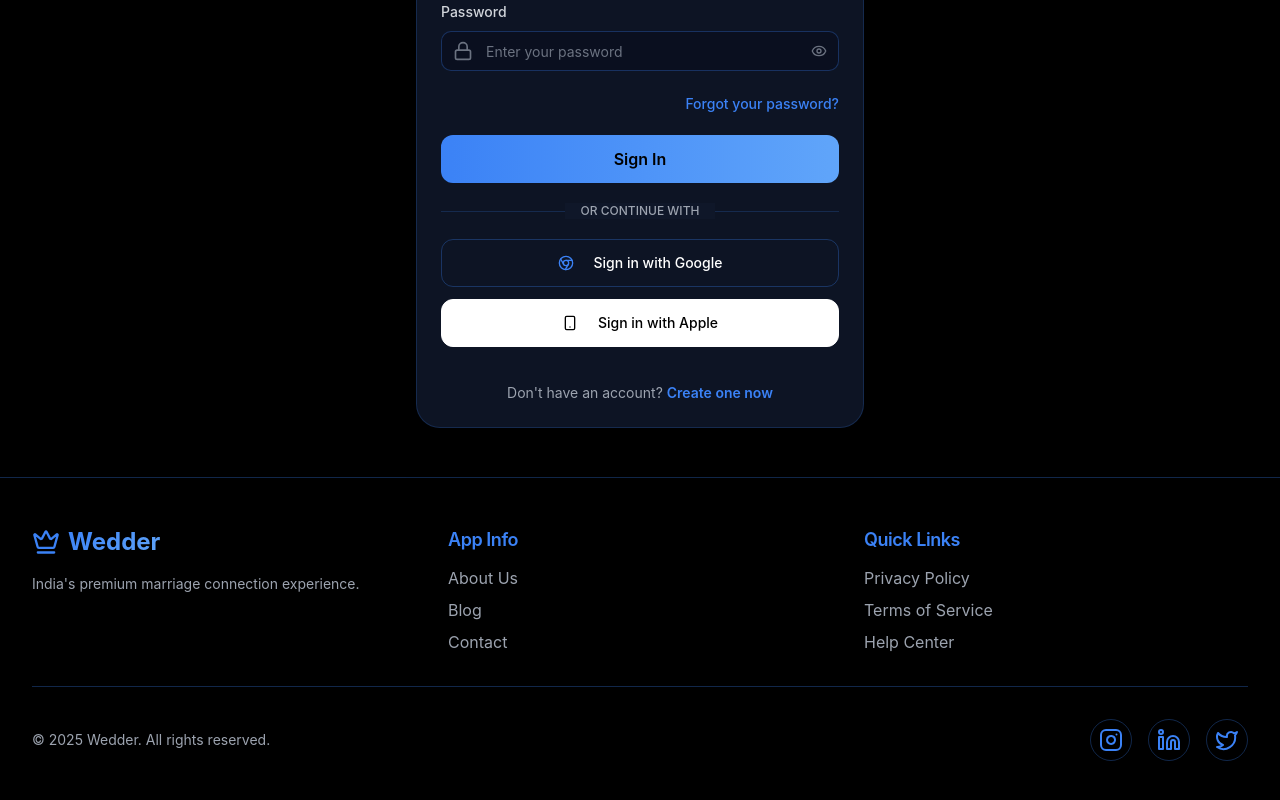
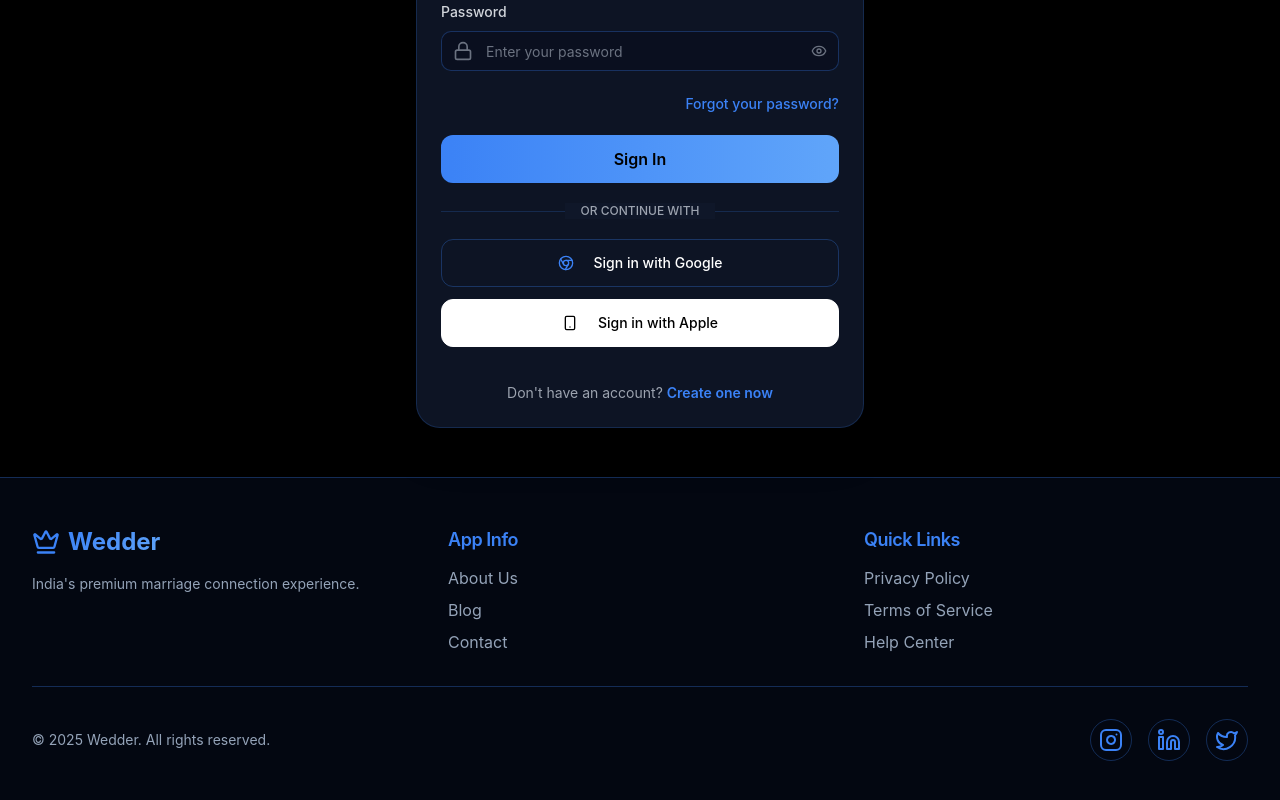
Before and after one commit to raaj880/dream-wedding-destination, a React (Vite) app: page /auth in a window 1280 px wide. Shown: the part 404-1204 px from the top of the page. Built offline with nearby package versions, Linux system fonts and the light colour scheme.

Commit message:
Change header and footer color to dark blue
Updated header and footer colors to match the dark blue theme.

```diff
--- a/src/components/landing/Footer.tsx
+++ b/src/components/landing/Footer.tsx
@@ -11,7 +11,7 @@ const Footer = () => {
   ];
 
   return (
-    <footer className="bg-black text-white py-12 border-t border-card-gold/30">
+    <footer className="bg-background text-foreground py-12 border-t border-primary/30">
       <div className="container mx-auto px-4 sm:px-6 lg:px-8">
         <div className="grid grid-cols-1 md:grid-cols-3 gap-8 mb-8">
           <div>
@@ -19,30 +19,30 @@ const Footer = () => {
               <Crown className="text-card-gold h-7 w-7" />
               <span className="font-display font-bold text-2xl text-gradient">Wedder</span>
             </Link>
-            <p className="text-sm text-gray-400">India's premium marriage connection experience.</p>
+            <p className="text-sm text-muted-foreground">India's premium marriage connection experience.</p>
           </div>
 
           <div>
             <h5 className="text-lg font-semibold text-card-gold mb-3">App Info</h5>
             <ul className="space-y-2">
-              <li><Link to="/about" className="text-gray-400 hover:text-card-gold transition-colors">About Us</Link></li>
-              <li><Link to="/blog" className="text-gray-400 hover:text-card-gold transition-colors">Blog</Link></li>
-              <li><Link to="/contact" className="text-gray-400 hover:text-card-gold transition-colors">Contact</Link></li>
+              <li><Link to="/about" className="text-muted-foreground hover:text-card-gold transition-colors">About Us</Link></li>
+              <li><Link to="/blog" className="text-muted-foreground hover:text-card-gold transition-colors">Blog</Link></li>
+              <li><Link to="/contact" className="text-muted-foreground hover:text-card-gold transition-colors">Contact</Link></li>
             </ul>
           </div>
 
           <div>
             <h5 className="text-lg font-semibold text-card-gold mb-3">Quick Links</h5>
             <ul className="space-y-2">
-              <li><Link to="/privacy" className="text-gray-400 hover:text-card-gold transition-colors">Privacy Policy</Link></li>
-              <li><Link to="/terms" className="text-gray-400 hover:text-card-gold transition-colors">Terms of Service</Link></li>
-              <li><Link to="/help" className="text-gray-400 hover:text-card-gold transition-colors">Help Center</Link></li>
+              <li><Link to="/privacy" className="text-muted-foreground hover:text-card-gold transition-colors">Privacy Policy</Link></li>
+              <li><Link to="/terms" className="text-muted-foreground hover:text-card-gold transition-colors">Terms of Service</Link></li>
+              <li><Link to="/help" className="text-muted-foreground hover:text-card-gold transition-colors">Help Center</Link></li>
             </ul>
           </div>
         </div>
 
-        <div className="border-t border-card-gold/30 pt-8 flex flex-col md:flex-row justify-between items-center">
-          <p className="text-sm text-gray-400 mb-4 md:mb-0">&copy; {new Date().getFullYear()} Wedder. All rights reserved.</p>
+        <div className="border-t border-primary/30 pt-8 flex flex-col md:flex-row justify-between items-center">
+          <p className="text-sm text-muted-foreground mb-4 md:mb-0">&copy; {new Date().getFullYear()} Wedder. All rights reserved.</p>
           <div className="flex space-x-4">
             {socialLinks.map((link, index) => (
               <a key={index} href={link.href} target="_blank" rel="noopener noreferrer" className="hover:opacity-75 transition-opacity p-2 rounded-full hover:bg-card-gold/10 border border-card-gold/30">
--- a/src/components/navigation/DesktopNav.tsx
+++ b/src/components/navigation/DesktopNav.tsx
@@ -1,4 +1,3 @@
-
 import React from 'react';
 import { Link, useLocation } from 'react-router-dom';
 import { Home, LayoutDashboard, Sparkles, MessageCircle, User } from 'lucide-react';
@@ -55,7 +54,7 @@ const DesktopNav = () => {
               "flex items-center space-x-2 px-4 py-2 rounded-lg transition-all duration-200",
               "hover:bg-card-gold/20 text-sm font-medium",
               isActive
-                ? "bg-card-gold text-black font-semibold"
+                ? "bg-card-gold text-primary-foreground font-semibold"
                 : "text-card-gold hover:text-white"
             )}
           >
--- a/src/components/navigation/MobileBottomNav.tsx
+++ b/src/components/navigation/MobileBottomNav.tsx
@@ -59,7 +59,7 @@ const MobileBottomNav = () => {
   };
 
   return (
-    <nav className="md:hidden fixed bottom-0 left-0 right-0 bg-card-charcoal border-t border-card-gold/30 z-50 safe-area-pb backdrop-blur-sm">
+    <nav className="md:hidden fixed bottom-0 left-0 right-0 bg-background border-t border-primary/30 z-50 safe-area-pb backdrop-blur-sm">
       <div className="flex items-center justify-around py-2 px-2">
         {visibleItems.map((item) => {
           const Icon = item.icon;
@@ -73,14 +73,14 @@ const MobileBottomNav = () => {
                 "flex items-center justify-center p-2 rounded-2xl transition-all duration-300 min-w-0 flex-1 mx-1",
                 "hover:bg-card-gold/10 active:scale-95",
                 isActive
-                  ? "text-black gold-gradient shadow-lg scale-105"
-                  : "text-card-gold hover:text-white bg-black/20 hover:bg-card-gold/20"
+                  ? "text-primary-foreground gold-gradient shadow-lg scale-105"
+                  : "text-card-gold hover:text-white bg-card/20 hover:bg-card-gold/20"
               )}
             >
               <Icon
                 className={cn(
                   "w-6 h-6 transition-all duration-300",
-                  isActive ? "text-black drop-shadow-sm" : "text-card-gold"
+                  isActive ? "text-primary-foreground drop-shadow-sm" : "text-card-gold"
                 )}
                 strokeWidth={isActive ? 2.25 : 1.75}
               />
--- a/src/components/swipe/SwipeEmptyState.tsx
+++ b/src/components/swipe/SwipeEmptyState.tsx
@@ -23,7 +23,7 @@ const SwipeEmptyState: React.FC<SwipeEmptyStateProps> = ({
   isRefreshing
 }) => {
   return (
-    <div className="min-h-screen bg-gray-50 flex flex-col">
+    <div className="min-h-screen bg-background flex flex-col">
       <SwipeHeader
         isFilterActive={isFilterActive}
         showStats={showStats}
@@ -37,22 +37,22 @@ const SwipeEmptyState: React.FC<SwipeEmptyStateProps> = ({
           <div className="text-6xl mb-6">
             {isFilterActive ? '🔍' : '🎯'}
           </div>
-          <h2 className="text-2xl font-bold text-deep-blue mb-4">
+          <h2 className="text-2xl font-bold text-foreground mb-4">
             {isFilterActive ? 'No matches found' : 'No more profiles to show'}
           </h2>
-          <p className="text-gray-600 mb-6">
+          <p className="text-muted-foreground mb-6">
             {isFilterActive
               ? `No profiles match your current filters. Try adjusting them to see more people.`
               : 'You\'ve seen all available profiles. Check back later for new members or adjust your filters!'
             }
           </p>
           {isFilterActive && totalCount > 0 && (
-            <p className="text-sm text-gray-500 mb-6">
+            <p className="text-sm text-muted-foreground mb-6">
               {totalCount} total profiles available
             </p>
           )}
           <div className="space-y-3">
-            <Button className="w-full bg-deep-blue text-white" asChild>
+            <Button className="w-full bg-primary text-primary-foreground" asChild>
               <Link to="/filter">
                 <Filter className="w-4 h-4 mr-2" />
                 {isFilterActive ? 'Adjust Filters' : 'Set Filters'}
--- a/src/components/swipe/SwipeErrorState.tsx
+++ b/src/components/swipe/SwipeErrorState.tsx
@@ -21,7 +21,7 @@ const SwipeErrorState: React.FC<SwipeErrorStateProps> = ({
   isRefreshing
 }) => {
   return (
-    <div className="min-h-screen bg-gray-50 flex flex-col">
+    <div className="min-h-screen bg-background flex flex-col">
       <SwipeHeader
         isFilterActive={isFilterActive}
         showStats={showStats}
@@ -33,11 +33,11 @@ const SwipeErrorState: React.FC<SwipeErrorStateProps> = ({
       <div className="flex-1 flex items-center justify-center p-8">
         <div className="text-center max-w-md">
           <div className="text-6xl mb-6">⚠️</div>
-          <h2 className="text-2xl font-bold text-deep-blue mb-4">
+          <h2 className="text-2xl font-bold text-foreground mb-4">
             Something went wrong
           </h2>
-          <p className="text-gray-600 mb-6">{error}</p>
-          <Button className="w-full bg-deep-blue text-white" onClick={onRefresh}>
+          <p className="text-muted-foreground mb-6">{error}</p>
+          <Button className="w-full bg-primary text-primary-foreground" onClick={onRefresh}>
             Try Again
           </Button>
         </div>
--- a/src/components/swipe/SwipeHeader.tsx
+++ b/src/components/swipe/SwipeHeader.tsx
@@ -21,7 +21,7 @@ const SwipeHeader: React.FC<SwipeHeaderProps> = ({
   isRefreshing
 }) => {
   return (
-    <div className="bg-card-charcoal border-b border-card-gold/30 px-4 py-4 backdrop-blur-sm">
+    <div className="bg-background border-b border-primary/30 px-4 py-4 backdrop-blur-sm">
       <div className="flex items-center justify-between max-w-4xl mx-auto">
         <Button variant="ghost" size="icon" asChild className="text-card-gold hover:bg-card-gold/20">
           <Link to="/dashboard">
```
Also changed, not shown: src/components/discover/DiscoverHeader.tsx (+8 -8 lines).
